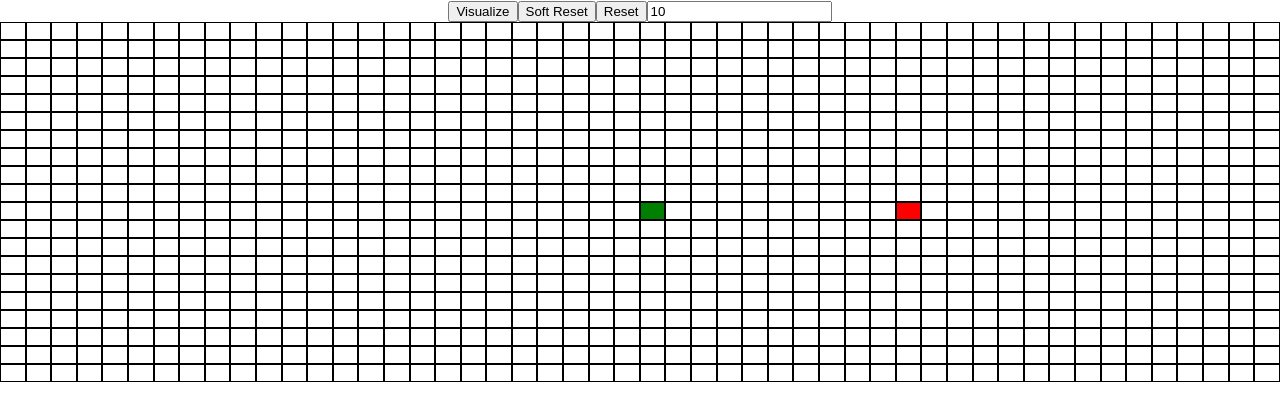
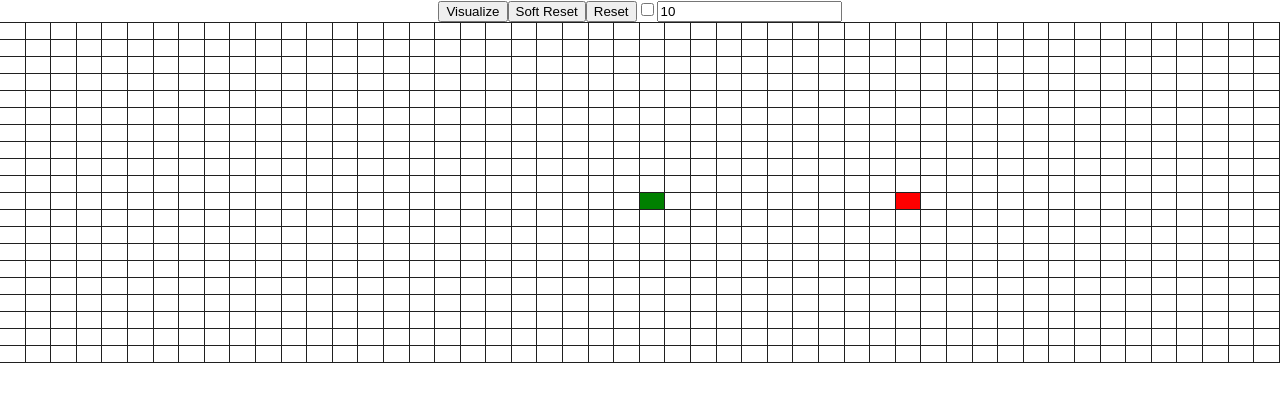
Before and after one commit to gdkat/Pathfinding-Visualized, a React (Create React App) app: page / in a window 1280 px wide. Shown: the top 420 px of the page. Built offline with nearby package versions, Linux system fonts and the light colour scheme.

Commit message:
Animations + Stability + Weighted Grid Features

```diff
--- a/src/PathfindingVisualizer/Node/Node.css
+++ b/src/PathfindingVisualizer/Node/Node.css
@@ -1,11 +1,117 @@
 .node {
   flex: 1;
-  border: 1px solid black;
+  border-right: 0.5px solid rgb(32, 32, 32);
   height: 16px;
+  display: flex;
+  justify-content: center;
+  align-items: center;
+}
+
+@keyframes visitedNode {
+  0% {
+    transform: scale(0.3);
+    background-color: rgba(0, 0, 66, 0.75);
+    border-radius: 100%;
+  }
+
+  50% {
+    background-color: rgba(17, 104, 217, 0.75);
+  }
+
+  75% {
+    transform: scale(1.2);
+    background-color: rgba(0, 217, 159, 0.75);
+  }
+
+  100% {
+    transform: scale(1);
+    background-color: rgba(0, 190, 218, 0.75);
+  }
+}
+
+@keyframes visitedStartNode {
+  0% {
+    background-color: green;
+  }
+
+  50% {
+    background-color: rgba(0, 128, 0, 0.5);
+  }
+
+  75% {
+    background-color: rgba(0, 128, 0, 0.75);
+  }
+
+  100% {
+    background-color: green;
+  }
+}
+
+@keyframes visitedEndNode {
+  0% {
+    background-color: red;
+  }
+
+  50% {
+    background-color: rgba(255, 0, 0, 0.5);
+  }
+
+  75% {
+    background-color: rgba(255, 0, 0, 0.75);
+  }
+
+  100% {
+    background-color: red;
+  }
+}
+
+@keyframes visitedNodeOptimal {
+  0% {
+    transform: scale(0.3);
+    background-color: rgba(0, 0, 66, 0.75);
+    border-radius: 100%;
+  }
+
+  50% {
+    background-color: rgba(17, 104, 217, 0.75);
+  }
+
+  75% {
+    transform: scale(1.2);
+    background-color: rgba(0, 217, 159, 0.75);
+  }
+
+  100% {
+    transform: scale(1);
+    background-color: yellow;
+  }
 }
 
 .node-visited {
-  background-color: blue;
+  /* background-color: blue; */
+  animation-name: visitedNode;
+  animation-duration: 0.75s;
+  animation-timing-function: ease-out;
+  animation-delay: 0;
+  animation-direction: alternate;
+  animation-iteration-count: 1;
+  animation-fill-mode: forwards;
+  animation-play-state: running;
+}
+
+.node-visited.node-optimal {
+  /* background-color: blue; */
+  animation-name: visitedNodeOptimal;
+}
+
+.node-visited.node-start {
+  /* background-color: blue; */
+  animation-name: visitedStartNode;
+}
+
+.node-visited.node-end {
+  /* background-color: blue; */
+  animation-name: visitedEndNode;
 }
 
 .node-optimal {
@@ -20,6 +126,6 @@
   background-color: green;
 }
 
-.node-finish {
+.node-end {
   background-color: red;
 }
--- a/src/PathfindingVisualizer/Node/Node.jsx
+++ b/src/PathfindingVisualizer/Node/Node.jsx
@@ -18,7 +18,13 @@ const Node = (props) => {
   } = props.nodeProps;
 
   const [
-    { mouseDown, sortingProps, movingStart, movingEnd },
+    {
+      mouseDown,
+      sortingProps,
+      movingStart,
+      movingEnd,
+      gridProps: { weighted },
+    },
     dispatch,
   ] = useContext(PathfindingContext);
 
@@ -28,10 +34,11 @@ const Node = (props) => {
     "node-optimal": optimal,
     "node-wall": wall,
     "node-start": isStart,
-    "node-finish": isEnd,
+    "node-end": isEnd,
   });
 
   const onMouseDown = (e) => {
+    e.preventDefault();
     dispatch({ type: "SET_MOUSE_DOWN" });
     if (!sortingProps.active && !sortingProps.complete) {
       if (isStart) dispatch({ type: "MOVING_START" });
@@ -45,12 +52,14 @@ const Node = (props) => {
   };
 
   const onMouseUp = (e) => {
+    e.preventDefault();
     mouseDown && dispatch({ type: "SET_MOUSE_UP" });
     if (movingStart) dispatch({ type: "SET_START" });
     else if (movingEnd) dispatch({ type: "SET_END" });
   };
 
   const onMouseEnter = (e) => {
+    e.preventDefault();
     if (mouseDown && !sortingProps.active && !sortingProps.complete) {
       if (movingStart)
         dispatch({
@@ -78,7 +87,9 @@ const Node = (props) => {
       onMouseDown={onMouseDown}
       onMouseUp={onMouseUp}
       onMouseEnter={onMouseEnter}
-    />
+    >
+      {weighted && !isStart && !isEnd && weight}
+    </div>
   );
 };
 
--- /dev/null
+++ b/src/PathfindingVisualizer/NodeGrid/NodeGrid.css
@@ -0,0 +1,11 @@
+.node-grid {
+  position: relative;
+}
+
+.node-grid-row {
+  border-bottom: 0.5px solid rgb(32, 32, 32);
+}
+
+.node-grid-row:first-child {
+  border-top: 0.5px solid rgb(32, 32, 32);
+}
--- a/src/PathfindingVisualizer/NodeGrid/NodeGrid.jsx
+++ b/src/PathfindingVisualizer/NodeGrid/NodeGrid.jsx
@@ -1,4 +1,5 @@
 import Node from "../Node/Node";
+import "./NodeGrid.css";
 
 const NodeGrid = (props) => {
   const { nodeGrid } = props;
--- a/src/PathfindingVisualizer/NodeGrid/gridHelper.js
+++ b/src/PathfindingVisualizer/NodeGrid/gridHelper.js
@@ -8,7 +8,6 @@ const defaultNode = {
 };
 
 const unvisitedNode = {
-  weight: 1,
   visited: false,
   optimal: false,
   prev: null,
@@ -37,7 +36,8 @@ export const genNodeGrid = (gridProps) => {
   return grid;
 };
 
-export const copyGrid = (grid, unvisited, changeStart, changeEnd) => {
+export const copyGrid = (grid, copyProps = {}) => {
+  const { unvisited, weighted, changeStart, changeEnd } = copyProps;
   const newGrid = [];
 
   for (let i = 0; i < grid.length; i++) {
@@ -51,6 +51,8 @@ export const copyGrid = (grid, unvisited, changeStart, changeEnd) => {
           newNode[key] = val;
       if (changeStart) newNode.isStart = false;
       if (changeEnd) newNode.isEnd = false;
+      if (weighted === true) newNode.weight = parseInt(Math.random() * 10);
+      else if (weighted === false) newNode.weight = 1;
       newGrid[i].push(newNode);
     }
   }
@@ -69,7 +71,7 @@ export const replaceNode = (node, grid) => {
 };
 
 export const changeStartOrEndNode = (node, grid, end) => {
-  const newGrid = copyGrid(grid, false, !end, end);
+  const newGrid = copyGrid(grid, { changeStart: !end, changeEnd: end });
 
   const { row, col } = node;
 
--- a/src/PathfindingVisualizer/PathfindingVisualizer.jsx
+++ b/src/PathfindingVisualizer/PathfindingVisualizer.jsx
@@ -45,7 +45,10 @@ const PathfindingVisualizer = (props) => {
 
   const softReset = () => {
     clearTimeout(recentTimeout.current);
-    dispatch({ type: "SET_GRID", payload: copyGrid(grid, true) });
+    dispatch({
+      type: "SET_GRID",
+      payload: copyGrid(grid, { unvisited: true }),
+    });
     dispatch({ type: "SET_VISITED_ARR", payload: [] });
     dispatch({ type: "SET_SORTING_INACTIVE" });
   };
@@ -56,7 +59,7 @@ const PathfindingVisualizer = (props) => {
     softReset();
 
     dispatch({ type: "SET_SORTING_ACTIVE" });
-    const gridCopy = copyGrid(grid, true);
+    const gridCopy = copyGrid(grid, { unvisited: true });
     if (gridProps.start != null && gridProps.end != null) {
       const [result, visitedArr] = dijkstra(gridCopy, gridProps);
       dispatch({ type: "SET_VISITED_ARR", payload: visitedArr });
@@ -69,24 +72,58 @@ const PathfindingVisualizer = (props) => {
       payload: parseFloat(e.target.value),
     });
 
+  const onWeightedToggle = (e) => {
+    dispatch({ type: "SET_WEIGHTED_GRID", payload: e.target.checked });
+    e.target.checked === false &&
+      dispatch({
+        type: "SET_GRID",
+        payload: copyGrid(grid, { unvisited: true, weighted: false }),
+      });
+  };
+
+  const generateRandomWeightedGraph = (e) => {
+    dispatch({
+      type: "SET_GRID",
+      payload: copyGrid(grid, { unvisited: true, weighted: true }),
+    });
+  };
+
   return (
     <PathfindingContext.Provider value={[state, dispatch]}>
       <div className="pathfinding-visualizer">
-        <button className="visualizer-button" onClick={performDjikstra}>
+        <button className="visualizer-btn" onClick={performDjikstra}>
           Visualize
         </button>
-        <button className="visualizer-button" onClick={softReset}>
+        <button className="soft-reset-btn" onClick={softReset}>
           Soft Reset
         </button>
-        <button className="visualizer-button" onClick={reset}>
+        <button className="reset-btn" onClick={reset}>
           Reset
         </button>
+        <input
+          type="checkbox"
+          id="weighted"
+          name="weighted"
+          value="weighted"
+          onClick={onWeightedToggle}
+          disabled={sortingProps.active}
+        />
+        {gridProps.weighted && (
+          <button
+            className="generate-random-weights-btn"
+            onClick={generateRandomWeightedGraph}
+            disabled={sortingProps.active}
+          >
+            Generate Random Weights
+          </button>
+        )}
         <input
           type="number"
           step="0.01"
           name="animation-speed"
           onChange={onAnimationSpeedChange}
           value={sortingProps.speed}
+          disabled={sortingProps.active}
         />
         <NodeGrid nodeGrid={grid} />
       </div>
--- a/src/reducers/PathfindingReducer.js
+++ b/src/reducers/PathfindingReducer.js
@@ -15,6 +15,7 @@ const initialGridProps = {
     row: 10,
     col: 35,
   },
+  weighted: false,
 };
 
 export const initialState = {
@@ -35,6 +36,14 @@ export const reducer = (state, action) => {
   switch (action.type) {
     case "SET_GRID_PROPS":
       return { ...state, gridProps: action.payload };
+    case "SET_WEIGHTED_GRID":
+      return {
+        ...state,
+        gridProps: {
+          ...state.gridProps,
+          weighted: action.payload,
+        },
+      };
     case "SET_GRID":
       return { ...state, grid: action.payload };
     case "SET_NODE":
--- a/src/search/dijkstra.js
+++ b/src/search/dijkstra.js
@@ -14,7 +14,7 @@ const dijkstra = (grid, gridProps) => {
   let found = null;
 
   const visit = (node) => {
-    if (node == null || node.wall) return;
+    if (node == null || (node.wall && !node.isStart && !node.isEnd)) return;
 
     node.visited = true;
     visitedNodes.push(node);
```
